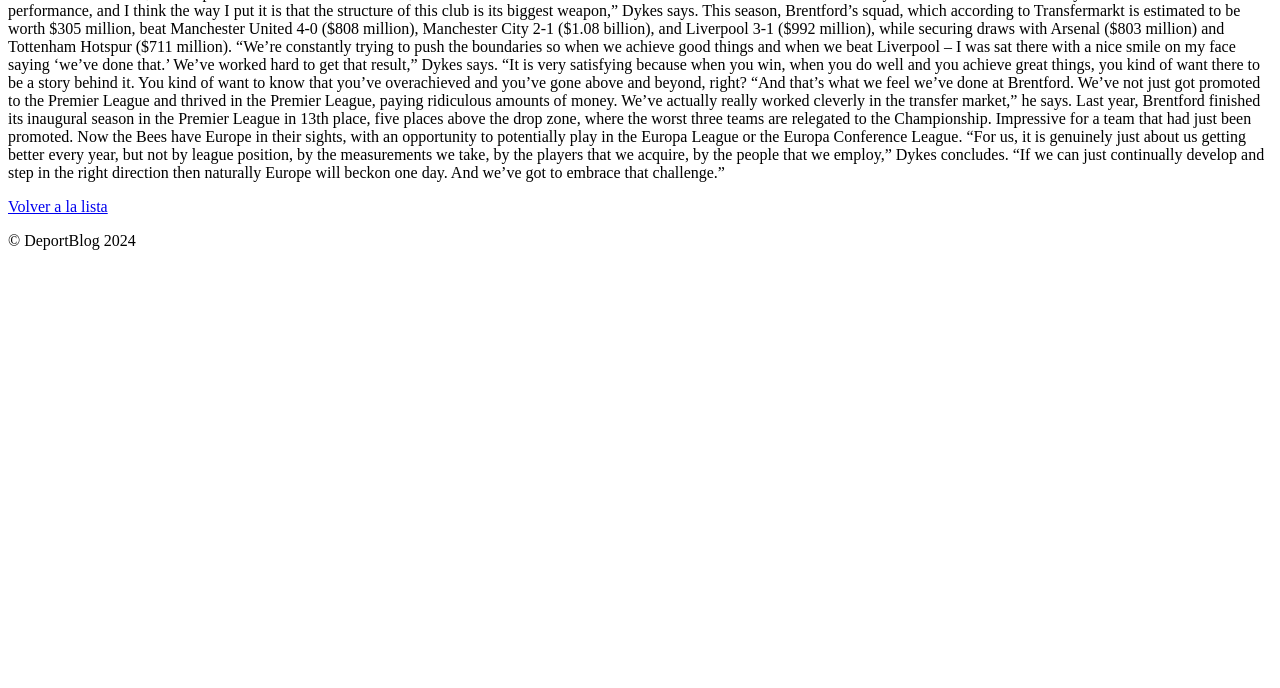
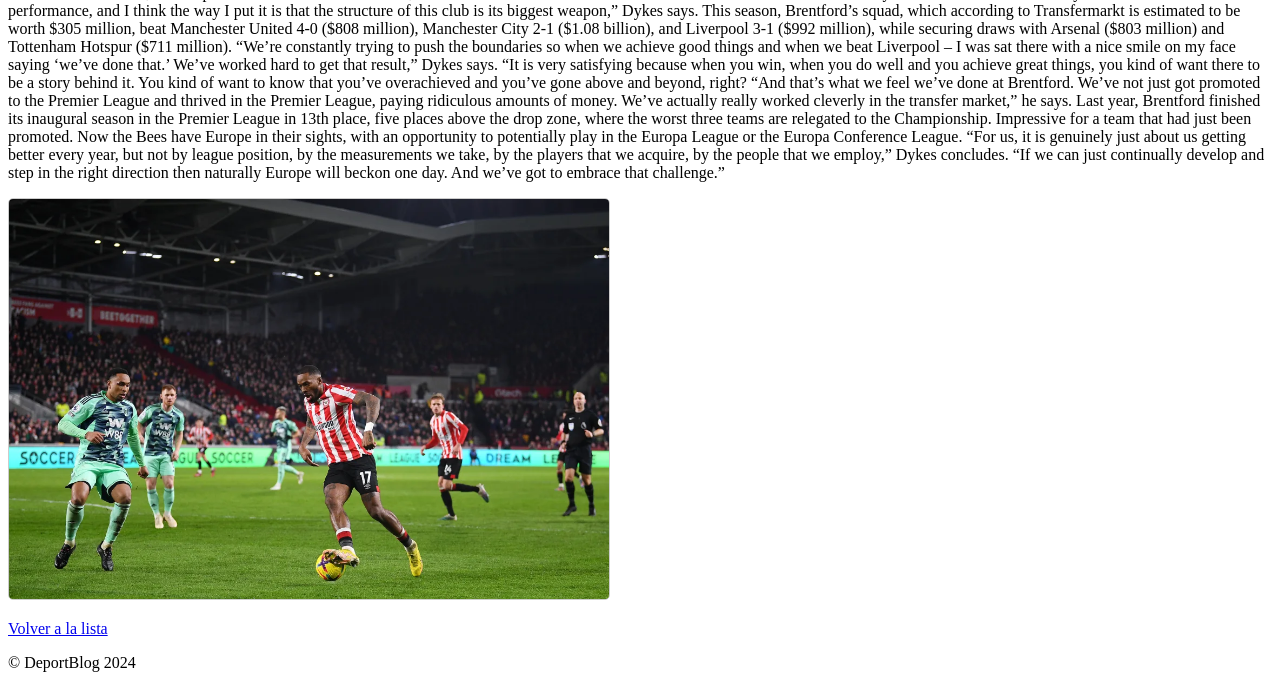
Before and after one commit to AugustoBu/Proyecto-Final, a Django app: page /post/1/ in a window 1280 px wide. Shown: the part 306-994 px from the top of the page. Before the commit the page ends 556 px from the top, so only its background shows below. Run offline with Django 4.2, Linux system fonts and the light colour scheme; data comes from the database, SQL or seed files in the repository.

Commit message:
Imagen en preview y post

```diff
--- a/AppPrincipal/templates/AppPrincipal/post_detail.html
+++ b/AppPrincipal/templates/AppPrincipal/post_detail.html
@@ -8,9 +8,15 @@
     <p><strong>Publicado:</strong> {{ post.created_at|date:"d/m/Y H:i" }}</p>
     <p>{{ post.body }}</p>
 
+    {% if post.image %}
+        <p>
+            <img src="{{ post.image.url }}" alt="Imagen del Post" style="width: 600px; height: auto; border: 1px solid #ccc; border-radius: 5px;">
+        </p>
+    {% endif %}
+
     <a href="{% url 'post_list' %}">Volver a la lista</a>
     {% if user.is_authenticated and user == post.author %}
-        <a href="{% url 'edit_post' post.pk %}">Editar</a>
-        <a href="{% url 'delete_post' post.pk %}">Eliminar</a>
+        <a href="{% url 'edit_post' post.pk %}" style="margin-left: 10px; color: blue;">Editar</a>
+        <a href="{% url 'delete_post' post.pk %}" style="margin-left: 10px; color: red;">Eliminar</a>
     {% endif %}
 {% endblock %}
```
